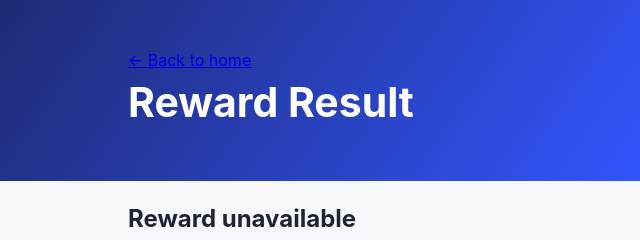
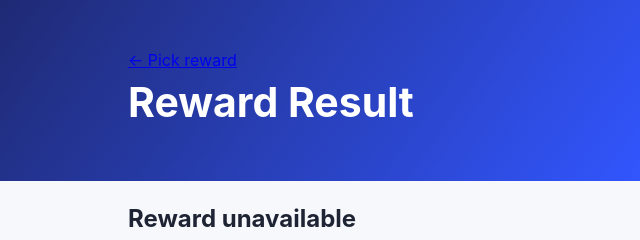
Before and after one commit to Mjmimo/quiz, a plain HTML site: page reward-win.html in a window 1280 px wide. Shown: the top 240 px of the page, 0-640 px from the left. Drawn offline with Linux system fonts and the light colour scheme.

Commit message:
Update reward-win.html

```diff
--- a/reward-win.html
+++ b/reward-win.html
@@ -9,7 +9,7 @@
   <body>
     <header class="subject-header">
       <div class="container">
-        <a class="back-link" href="index.html">← Back to home</a>
+        <a class="back-link" href="index.html">← Pick reward</a>
         <h1>Reward Result</h1>
       </div>
     </header>
```
